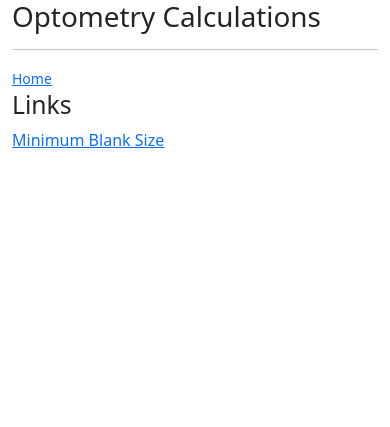
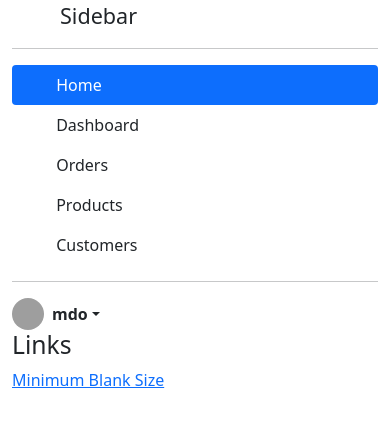
Before and after one commit to shivan-s/optomcalcOLD, a Django app: page / in a window 390 px wide. Shown: the top 427 px of the page. Run offline with Django 3.2, Linux system fonts and the light colour scheme; some libraries are stand-ins or nearby versions; grey boxes are pictures that could not be loaded.

Commit message:
responsive calculator, need work on side bar

```diff
--- a/calculator/templates/calculator/base.html
+++ b/calculator/templates/calculator/base.html
@@ -1,20 +1,19 @@
 <!DOCTYPE html>
 <html>
 	<head>
+		<link href="https://cdn.jsdelivr.net/npm/bootstrap@5.0.1/dist/css/bootstrap.min.css" rel="stylesheet" integrity="sha384-+0n0xVW2eSR5OomGNYDnhzAbDsOXxcvSN1TPprVMTNDbiYZCxYbOOl7+AMvyTG2x" crossorigin="anonymous">
 		<title> OptomCalc | {% block title %}{% endblock %} </title>
-		<link href="https://cdn.jsdelivr.net/npm/bootstrap@5.0.0-beta3/dist/css/bootstrap.min.css" rel="stylesheet" integrity="sha384-eOJMYsd53ii+scO/bJGFsiCZc+5NDVN2yr8+0RDqr0Ql0h+rP48ckxlpbzKgwra6" crossorigin="anonymous">
 	</head>
 	<body class="container">
-		<h1>Optometry Calculations</h1>
-		<hr />
-		<h2>{% block heading %}{% endblock %}</h2>
-		<small>
-			<a href="{% url 'index' %}">
-				Home
-			</a>
-		</small><br />
-
-		{% block content %}
-
-		{% endblock content %}
+		<header>
+		</header>
+			{% include 'calculator/sidebar.html' %}
+		{% block content %}{% endblock %}
+		<script src="https://unpkg.com/htmx.org@1.1.0"></script>
+		<script>
+		  document.body.addEventListener('htmx:configRequest', (event) => {
+			event.detail.headers['X-CSRFToken'] = '{{ csrf_token }}';
+		  })
+		</script>
 	</body>
+</html>
--- /dev/null
+++ b/calculator/templates/calculator/sidebar.html
@@ -0,0 +1,53 @@
+<div class="b-example-divider">
+    <a href="/" class="d-flex align-items-center mb-3 mb-md-0 me-md-auto link-dark text-decoration-none">
+      <svg class="bi me-2" width="40" height="32"><use xlink:href="#bootstrap"></use></svg>
+      <span class="fs-4">Sidebar</span>
+    </a>
+    <hr>
+    <ul class="nav nav-pills flex-column mb-auto">
+      <li class="nav-item">
+        <a href="#" class="nav-link active" aria-current="page">
+          <svg class="bi me-2" width="16" height="16"><use xlink:href="#home"></use></svg>
+          Home
+        </a>
+      </li>
+      <li>
+        <a href="#" class="nav-link link-dark">
+          <svg class="bi me-2" width="16" height="16"><use xlink:href="#speedometer2"></use></svg>
+          Dashboard
+        </a>
+      </li>
+      <li>
+        <a href="#" class="nav-link link-dark">
+          <svg class="bi me-2" width="16" height="16"><use xlink:href="#table"></use></svg>
+          Orders
+        </a>
+      </li>
+      <li>
+        <a href="#" class="nav-link link-dark">
+          <svg class="bi me-2" width="16" height="16"><use xlink:href="#grid"></use></svg>
+          Products
+        </a>
+      </li>
+      <li>
+        <a href="#" class="nav-link link-dark">
+          <svg class="bi me-2" width="16" height="16"><use xlink:href="#people-circle"></use></svg>
+          Customers
+        </a>
+      </li>
+    </ul>
+    <hr>
+    <div class="dropdown">
+      <a href="#" class="d-flex align-items-center link-dark text-decoration-none dropdown-toggle" id="dropdownUser2" data-bs-toggle="dropdown" aria-expanded="false">
+        <img src="https://github.com/mdo.png" alt="" class="rounded-circle me-2" width="32" height="32">
+        <strong>mdo</strong>
+      </a>
+      <ul class="dropdown-menu text-small shadow" aria-labelledby="dropdownUser2" style="">
+        <li><a class="dropdown-item" href="#">New project...</a></li>
+        <li><a class="dropdown-item" href="#">Settings</a></li>
+        <li><a class="dropdown-item" href="#">Profile</a></li>
+        <li><hr class="dropdown-divider"></li>
+        <li><a class="dropdown-item" href="#">Sign out</a></li>
+      </ul>
+    </div>
+  </div>
--- a/calculator/urls.py
+++ b/calculator/urls.py
@@ -1,8 +1,9 @@
 from django.urls import path
 
-from . import views
+from .views import IndexView, MinimumBlankSizeView, MBSCalculate
 
 urlpatterns = [
-        path('', views.index, name='index'),
-        path('minimum_blank_size/', views.minimum_blank_size, name='minimum_blank_size'),
+        path('', IndexView.as_view()),
+        path('minimum_blank_size/', MinimumBlankSizeView.as_view()),
+        path('mbs_calculate/', MBSCalculate.as_view()),
         ]
--- a/calculator/views.py
+++ b/calculator/views.py
@@ -1,32 +1,46 @@
+import logging
+import math
+import os
+
 from django.shortcuts import render
-
+from django.views import View
+from django.views.generic import TemplateView
 from django.http import HttpResponse
 
-def index(request):
-    return render(request, 'calculator/index.html')
+logging.basicConfig(level=os.environ.get("LOGLEVEL", "INFO"))
 
-def minimum_blank_size(request):
-    interpupillary_distance = 55
-    if request.method == 'POST':
-        right_pupillary_distance = float(request.POST.get('right_pupillary_distance'))
-        left_pupillary_distance = float(request.POST.get('left_pupillary_distance'))
-        frame_size = request.POST.get('frame_size')
-        frame_bridge = request.POST.get('frame_bridge')
-        effective_diameter = float(request.POST.get('effective_diameter'))
+class IndexView(TemplateView):
+    template_name = 'calculator/index.html'
 
-        # source of information https://www.youtube.com/watch?v=5Gh1bPzB0JU
-        # minimum_blank_size = effective_diameter + 2 * decentration
-        # decentration = average_pd - mono_pd
+class MinimumBlankSizeView(TemplateView):
+    template_name = 'calculator/minimum_blank_size.html'
 
-        average_pd = ( float(right_pupillary_distance) + float(left_pupillary_distance) ) / 2
-        right_minimum_blank_size = effective_diameter + 2 * ( average_pd - right_pupillary_distance )
-        left_minimum_blank_size = effective_diameter + 2 *  ( average_pd - left_pupillary_distance )
+class MBSCalculate(View):
+    def post(self, request):
+        err = []
+        ref = (self.request.POST).dict()
+        logging.info(ref)
+        if '' in ref.values():
+            answer = 'Please enter all values'
+        else:
+            ref = {k:float(v) for k, v in ref.items()}
+            right_pd = ref['right_pd']
+            left_pd = ref['left_pd']
+            frame_size = ref['frame_size']
+            frame_dbl = ref['frame_dbl']
+            effective_diameter = ref['effective_diameter']
+        # source of information - https://www.insightnews.com.au/finding-the-minimum-lens-blank-size-part-2-2/
+            frame_pd = frame_size + frame_dbl
+            def minimum_blank_size(mono_pd: float):
+                """Calculates minimal blank size given a monocular pd"""
+                decentration = abs( (frame_pd / 2) - mono_pd)
+                return decentration + effective_diameter
 
-        answer = """
-        Right Minimum Blank Size: {right_minimum_blank_size}
-        Left Minimum Blank Size: {left_minimum_blank_size}
-        """.format(
-                right_minimum_blank_size=str(right_minimum_blank_size),
-                left_minimum_blank_size=str(left_minimum_blank_size))
-        return render(request, 'calculator/minimum_blank_size.html', {'answer': answer })
-    return render(request, 'calculator/minimum_blank_size.html')
+            right_mbs = minimum_blank_size(right_pd)
+            left_mbs = minimum_blank_size(left_pd)
+
+            answer = f"""
+            Right Minimum Blank Size: {right_mbs} mm <br />
+            Left Minimum Blank Size: {left_mbs} mm
+            """
+        return HttpResponse(answer)
--- a/optomcalc/urls.py
+++ b/optomcalc/urls.py
@@ -1,18 +1,3 @@
-"""optomcalc URL Configuration
-
-The `urlpatterns` list routes URLs to views. For more information please see:
-    https://docs.djangoproject.com/en/3.2/topics/http/urls/
-Examples:
-Function views
-    1. Add an import:  from my_app import views
-    2. Add a URL to urlpatterns:  path('', views.home, name='home')
-Class-based views
-    1. Add an import:  from other_app.views import Home
-    2. Add a URL to urlpatterns:  path('', Home.as_view(), name='home')
-Including another URLconf
-    1. Import the include() function: from django.urls import include, path
-    2. Add a URL to urlpatterns:  path('blog/', include('blog.urls'))
-"""
 from django.contrib import admin
 from django.urls import path, include
 
```
Also changed, not shown: calculator/templates/calculator/minimum_blank_size.html (+24 -42 lines), calculator/templates/calculator/minimum_blank_size_copy.html (added, +81 -0 lines), optomcalc/settings.py (+1 -13 lines), README.MD, calculator/templates/calculator/navbar.html (added), 2 other files.
